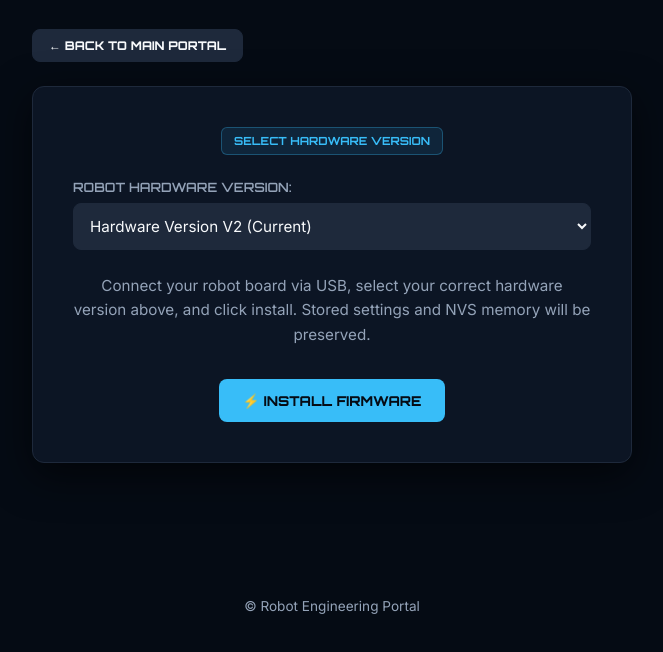
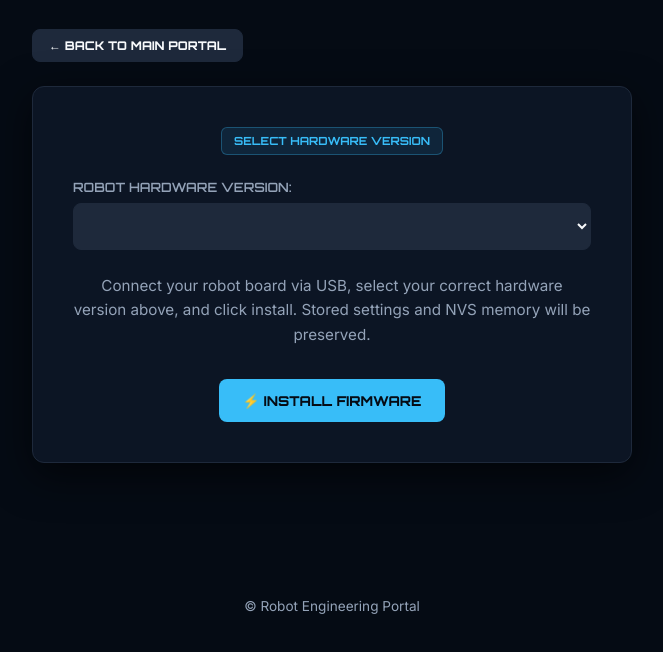
Before and after one commit to mustangwayrobots/ESP_NOW_CAR, a plain HTML site: page flash/index.html in a window 1280 px wide. Shown: the part 146-798 px from the top of the page, without its empty margins (308-971 px from the left). Drawn offline with Linux system fonts and the light colour scheme.

Commit message:
Update hardware version options and install button

```diff
--- a/flash/index.html
+++ b/flash/index.html
@@ -159,10 +159,7 @@
     <div class="hardware-group">
       <label for="hardware-select">Robot Hardware Version:</label>
       <select id="hardware-select" class="hardware-select" onchange="updateManifest()">
-        <option value="manifest_hardware_v1.json">Hardware Version V1 (Legacy)</option>
-        <option value="manifest_hardware_v2.json" selected>Hardware Version V2 (Current)</option>
-        <option value="manifest_hardware_v3.json">Hardware Version V3</option>
-        <option value="manifest_hardware_v4.json">Hardware Version V4</option>
+        <!-- OPTIONS_INJECTED_BY_CI -->
       </select>
     </div>
 
@@ -170,8 +167,8 @@
       Connect your robot board via USB, select your correct hardware version above, and click install. Stored settings and NVS memory will be preserved.
     </p>
 
-    <!-- ESP Web Tools Install Button Component -->
-    <esp-web-install-button id="install-btn" manifest="manifest_hardware_v2.json">
+    <!-- ESP Web Tools Install Button Component (manifest attribute populated dynamically by CI) -->
+    <esp-web-install-button id="install-btn" manifest="DEFAULT_MANIFEST_PLACEHOLDER">
       <button slot="activate" class="flash-btn">
         ⚡ Install Firmware
       </button>
```
